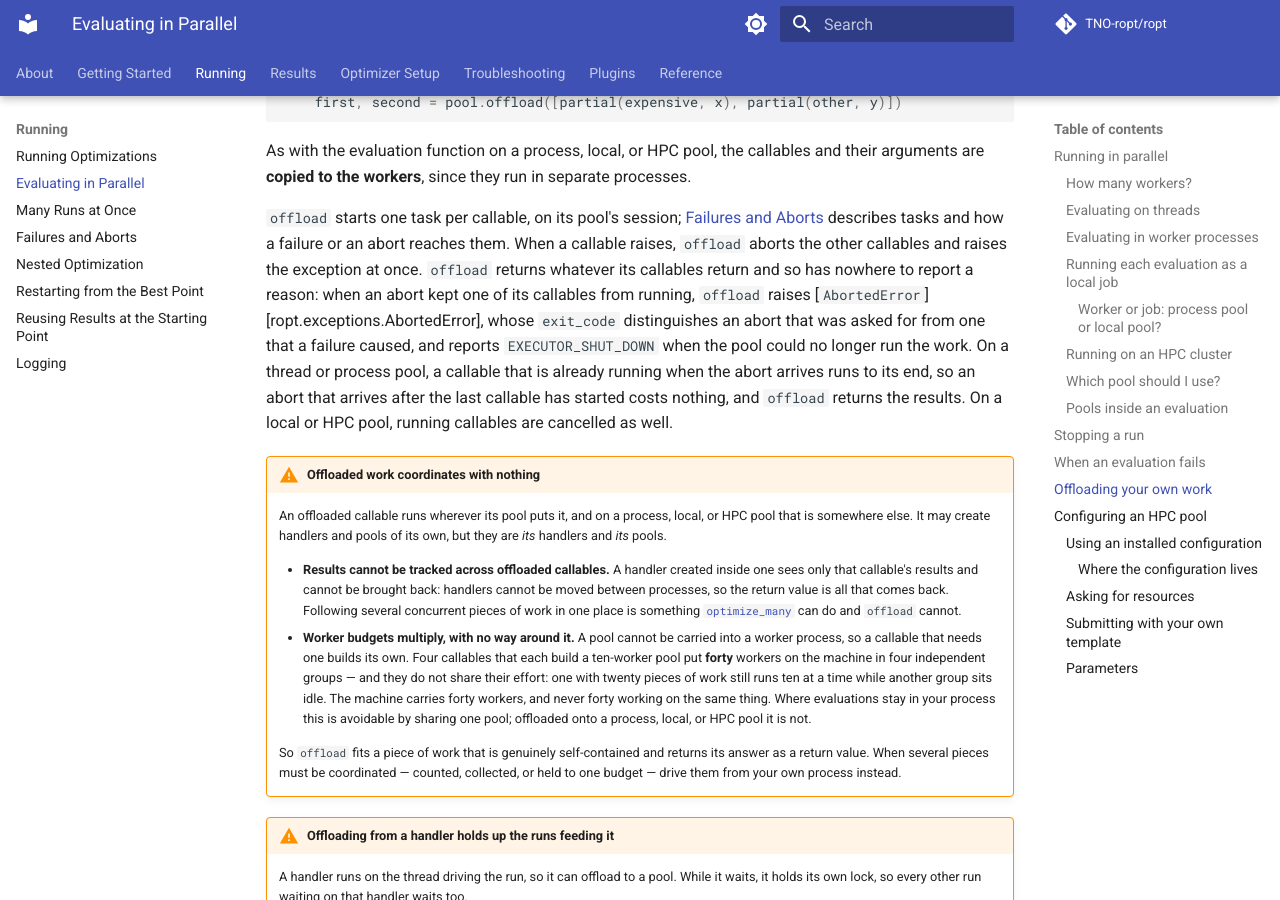
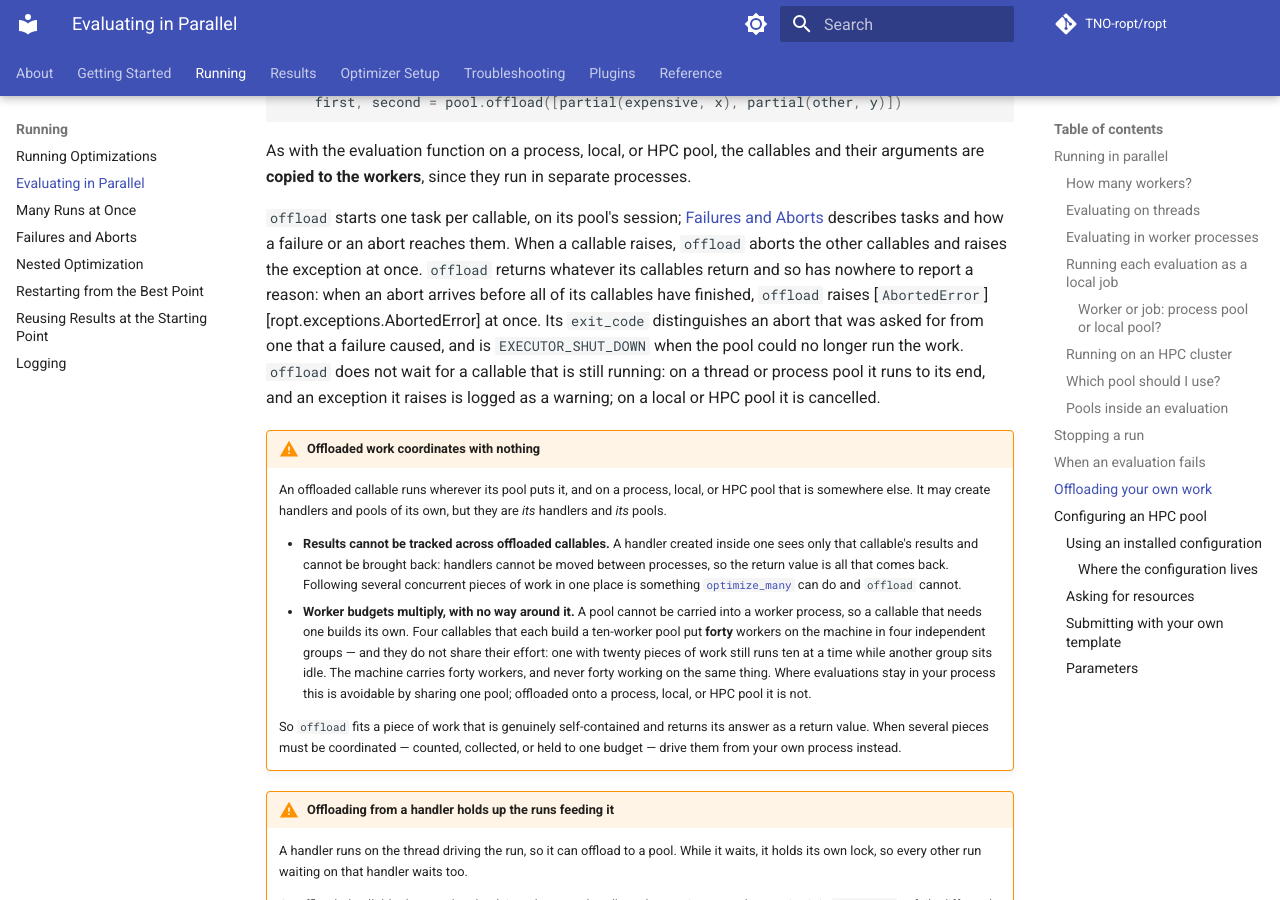
Before and after one commit to TNO-ropt/ropt, an MkDocs documentation site: the page built from docs/running/parallel.md, in a window 1280 px wide and 900 px high, scrolled down 10116 px. Built offline with MkDocs 1.6.1 and Material for MkDocs 9.7.7, drawn with Linux system fonts in a browser that asks for light colours; comment, search, counter and statistics services are not loaded; the version menu is left out; some of the changed text lies outside the part shown.

Commit message:
Return from an aborted batch without waiting for running work

```diff
--- a/docs/running/failures.md
+++ b/docs/running/failures.md
@@ -126,19 +126,25 @@
 with the module-level `optimize` does. A nested task that starts after its
 parent was aborted is aborted at once.
 
-An aborted optimization ends at its next evaluation boundary, keeping the best
-result it had reached, and an aborted evaluation returns no results; see
-[Exit Codes](../results/exit_codes.md). A function given to `offload` cannot stop
-part way. If it has not started, it is not run, and `offload` raises
+An aborted optimization ends without waiting for the evaluations that are
+running, keeping the best result it had reached, and an aborted evaluation
+returns no results; see [Exit Codes](../results/exit_codes.md). A function given
+to `offload` cannot stop part way. If it has not started, it is not run, and if
+it is running, `offload` does not wait for it: either way `offload` raises
 [`AbortedError`][ropt.exceptions.AbortedError] with the exit code of the abort.
-If it is already running, what happens depends on the pool, and the same holds
-for an evaluation that is in flight:
+What happens to work that is already running depends on the pool:
 
 | Pool | Work already running when its task is aborted |
 | --- | --- |
-| none, `thread_pool` or `process_pool` | runs to its end |
+| none | runs to its end, and the task ends after it |
+| `thread_pool` or `process_pool` | runs to its end, but the task does not wait for it |
 | `local_pool` | is killed, together with everything it launched |
 | `hpc_pool` | its cluster job is cancelled |
+
+Without a pool, the evaluation function runs in the thread that started the
+task, so the call in progress has to return first. On a thread or process pool,
+an exception raised by work that the task no longer waits for is logged as a
+warning, unless it is an `AbortedError`.
 
 `offload` also raises `AbortedError` when its pool can no longer run the work.
 In an evaluation function, returning `NaN` for that counts the realization as
--- a/docs/running/parallel.md
+++ b/docs/running/parallel.md
@@ -481,8 +481,8 @@
 
 **A process pool also finishes one evaluation it had not started.** It keeps one
 more evaluation submitted than it has workers, and a submitted evaluation can no
-longer be cancelled, so that one runs too before the run ends. It is one
-evaluation however many are left to do.
+longer be cancelled, so that one runs too, although the run does not wait for
+it. It is one evaluation however many are left to do.
 
 !!! tip "If Ctrl-C seems to do nothing at all"
     Some third-party packages change a process-wide setting when imported that
@@ -575,14 +575,14 @@
 [Failures and Aborts](failures.md) describes tasks and how a failure or an abort
 reaches them. When a callable raises, `offload` aborts the other callables and
 raises the exception at once. `offload` returns whatever its callables return
-and so has nowhere to report a reason: when an abort kept one of its callables
-from running, `offload` raises [`AbortedError`][ropt.exceptions.AbortedError],
-whose `exit_code` distinguishes an abort that was asked for from one that a
-failure caused, and reports `EXECUTOR_SHUT_DOWN` when the pool could no longer
-run the work. On a thread or process pool, a callable that is already running
-when the abort arrives runs to its end, so an abort that arrives after the last
-callable has started costs nothing, and `offload` returns the results. On a
-local or HPC pool, running callables are cancelled as well.
+and so has nowhere to report a reason: when an abort arrives before all of its
+callables have finished, `offload` raises
+[`AbortedError`][ropt.exceptions.AbortedError] at once. Its `exit_code`
+distinguishes an abort that was asked for from one that a failure caused, and is
+`EXECUTOR_SHUT_DOWN` when the pool could no longer run the work. `offload` does
+not wait for a callable that is still running: on a thread or process pool it
+runs to its end, and an exception it raises is logged as a warning; on a local
+or HPC pool it is cancelled.
 
 !!! warning "Offloaded work coordinates with nothing"
     An offloaded callable runs wherever its pool puts it, and on a process,
```
Also changed, not shown: docs/results/exit_codes.md (+1 -1 lines), docs/running/logging.md (+1 -1 lines), docs/running/running.md (+5 -4 lines), 8 other files.
